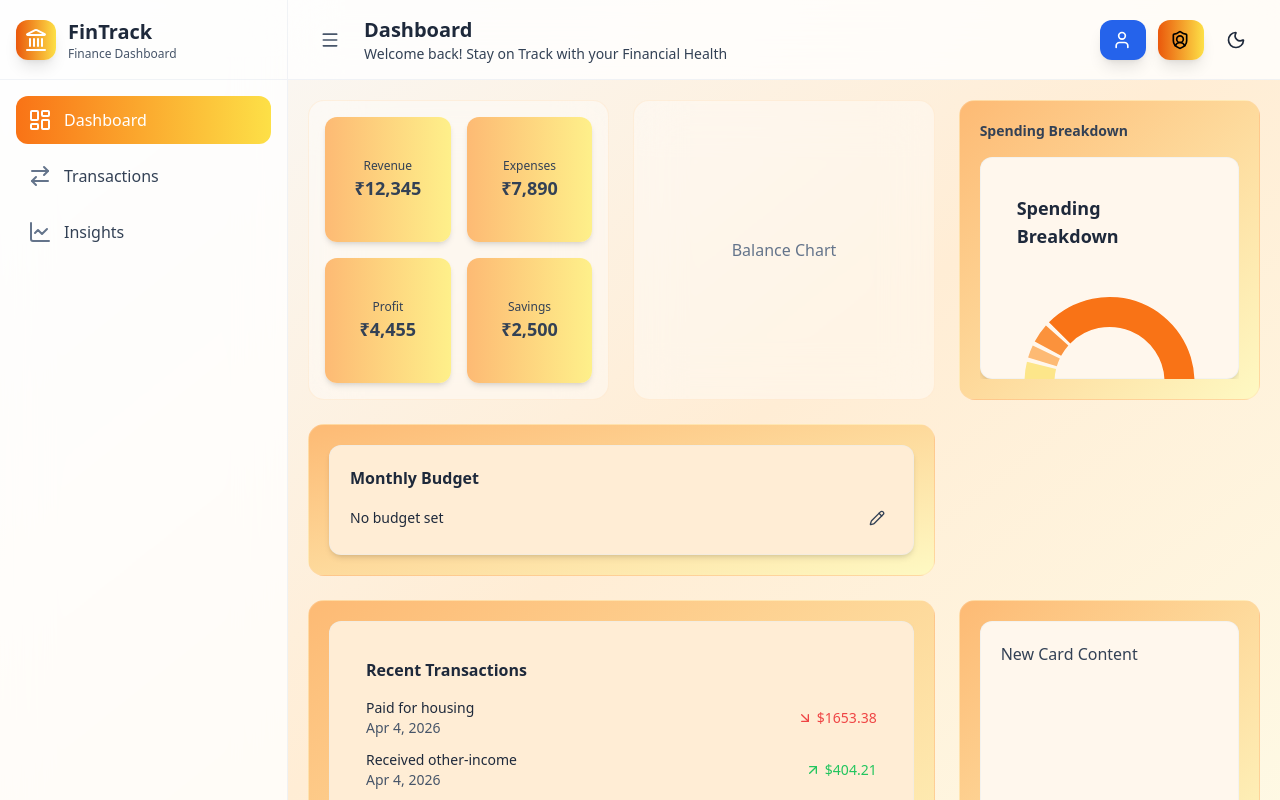
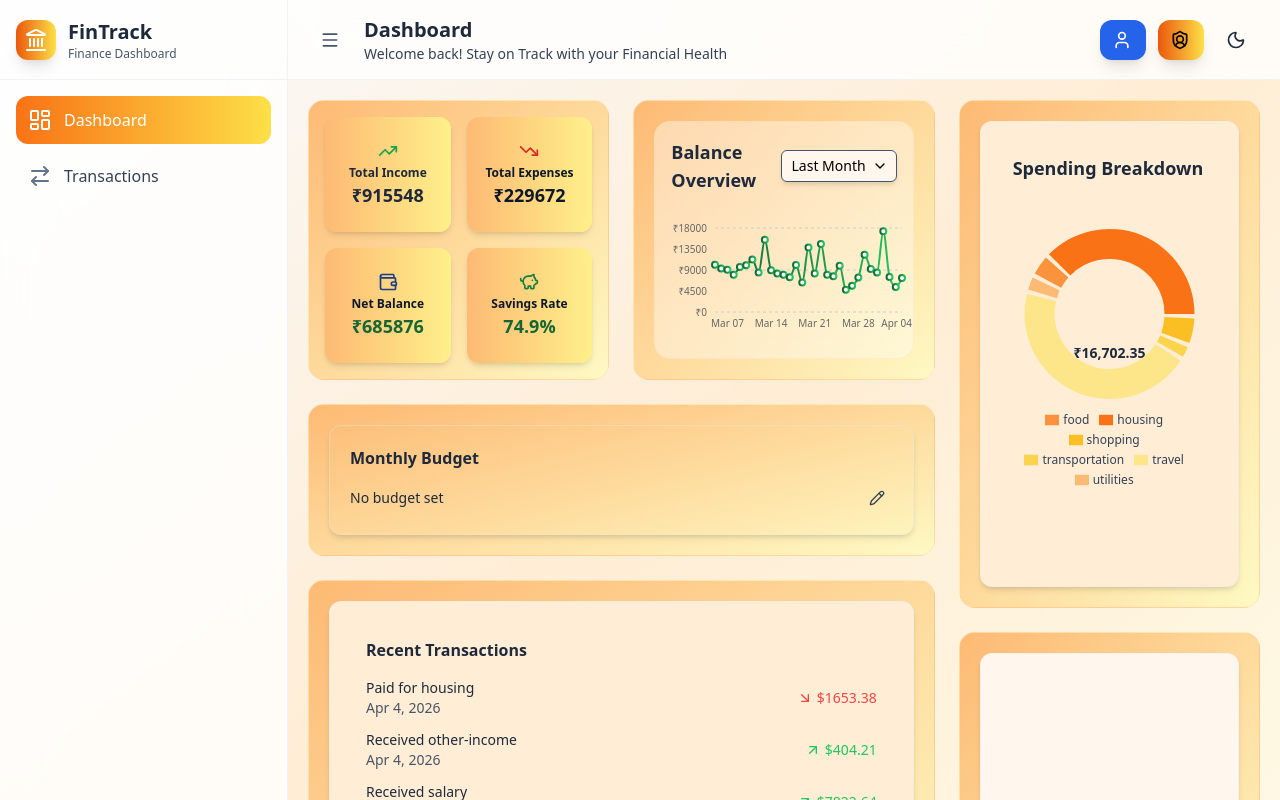
Before and after one commit to suhritaaa5/fintrack-financedashboard, a React (Vite) app: page / in a window 1280 px wide. Shown: the top 800 px of the page. Built offline with nearby package versions, Linux system fonts and the light colour scheme.

Commit message:
fix: layout

```diff
--- a/src/App.jsx
+++ b/src/App.jsx
@@ -1,7 +1,6 @@
 import React from 'react'
 import { Route, Routes } from 'react-router-dom'
 import Dashboard from './pages/Dashboard'
-import Insights from './pages/Insights'
 import Transactions from './pages/Transactions'
 import Layout from './layout/Layout'
 import { Toaster } from "react-hot-toast";
@@ -17,7 +16,7 @@ const App = () => {
         <Routes>
           <Route element={<Layout />}>
             <Route path="/" element={<Dashboard />} />
-            <Route path="/insights" element={<Insights />} />
+
             <Route path="/transactions" element={<Transactions />} />
           </Route>
         </Routes>
--- /dev/null
+++ b/src/components/BalanceChart.jsx
@@ -0,0 +1,165 @@
+"use client";
+
+import { useState, useMemo } from "react";
+import {
+  LineChart,
+  Line,
+  XAxis,
+  YAxis,
+  CartesianGrid,
+  Tooltip,
+  ResponsiveContainer,
+} from "recharts";
+import { format, subDays, startOfDay, endOfDay } from "date-fns";
+import { Card, CardContent, CardHeader, CardTitle } from "./ui/card";
+import {
+  Select,
+  SelectContent,
+  SelectItem,
+  SelectTrigger,
+  SelectValue,
+} from "./ui/select";
+
+const DATE_RANGES = {
+  "7D": { label: "Last 7 Days", days: 7 },
+  "1M": { label: "Last Month", days: 30 },
+  "3M": { label: "Last 3 Months", days: 90 },
+  "6M": { label: "Last 6 Months", days: 180 },
+  ALL: { label: "All Time", days: null },
+};
+
+export default function BalanceChart({ transactions }) {
+  const [dateRange, setDateRange] = useState("1M");
+
+  const filteredData = useMemo(() => {
+    if (!transactions || transactions.length === 0) return [];
+
+    const range = DATE_RANGES[dateRange];
+    const now = new Date();
+
+    const startDate = range.days
+      ? startOfDay(subDays(now, range.days))
+      : startOfDay(new Date(0));
+
+    const filtered = transactions.filter(
+      (t) =>
+        new Date(t.date) >= startDate &&
+        new Date(t.date) <= endOfDay(now),
+    );
+
+    const grouped = filtered.reduce((acc, t) => {
+      const key = format(new Date(t.date), "yyyy-MM-dd");
+      const label = format(new Date(t.date), "MMM dd");
+
+      if (!acc[key]) {
+        acc[key] = { date: label, sortKey: key, income: 0, expense: 0 };
+      }
+
+      if (t.type === "INCOME") acc[key].income += t.amount;
+      else acc[key].expense += t.amount;
+
+      return acc;
+    }, {});
+
+    return Object.values(grouped)
+      .map((day) => ({
+        date: day.date,
+        balance: day.income - day.expense,
+        sortKey: day.sortKey,
+      }))
+      .sort((a, b) => new Date(a.sortKey) - new Date(b.sortKey));
+  }, [transactions, dateRange]);
+
+  return (
+    <Card className="h-full w-full flex flex-col
+      bg-white/40 dark:bg-slate-900/40 backdrop-blur-xl
+      rounded-2xl border border-orange-200/30 dark:border-slate-700/40">
+
+      {/* Header */}
+      <CardHeader className="flex flex-row items-center justify-between space-y-0 pb-2">
+        <CardTitle className="text-lg font-bold text-slate-800 dark:text-white">
+          Balance Overview
+        </CardTitle>
+
+        <Select value={dateRange} onValueChange={setDateRange}>
+          <SelectTrigger className="w-[130px] bg-orange-50 dark:bg-slate-700 border border-slate-600 shadow-md rounded-md text-sm">
+            <SelectValue />
+          </SelectTrigger>
+
+          <SelectContent className="bg-orange-50 dark:bg-slate-800 border border-orange-100 dark:border-slate-600 shadow-lg rounded-md">
+            {Object.entries(DATE_RANGES).map(([key, { label }]) => (
+              <SelectItem
+                key={key}
+                value={key}
+                className="cursor-pointer"
+              >
+                {label}
+              </SelectItem>
+            ))}
+          </SelectContent>
+        </Select>
+      </CardHeader>
+
+      {/* Chart */}
+      <CardContent className="flex-1 p-0">
+        <div className="w-full h-full">
+          {filteredData.length === 0 ? (
+            <div className="h-full flex items-center justify-center text-slate-500 dark:text-slate-400 text-sm">
+              No data in this range
+            </div>
+          ) : (
+            <ResponsiveContainer width="100%" height="100%">
+              <LineChart
+                data={filteredData}
+                margin={{ top: 10, right: 10, left: 0, bottom: 0 }}
+              >
+                <defs>
+                  <linearGradient id="balanceGradient" x1="0" y1="0" x2="1" y2="0">
+                    <stop offset="0%" stopColor="#166534" />
+                    <stop offset="100%" stopColor="#22c55e" />
+                  </linearGradient>
+                </defs>
+
+                <CartesianGrid strokeDasharray="3 3" vertical={false} />
+
+                <XAxis
+                  dataKey="date"
+                  fontSize={10}
+                  tickLine={false}
+                  axisLine={false}
+                />
+
+                <YAxis
+                  fontSize={10}
+                  tickLine={false}
+                  axisLine={false}
+                  tickFormatter={(value) => `₹${value}`}
+                />
+
+                <Tooltip
+                  formatter={(value) => [`₹${value}`, "Balance"]}
+                  contentStyle={{
+                    backgroundColor: "rgba(255,255,255,0.9)",
+                    backdropFilter: "blur(6px)",
+                    border: "1px solid rgba(255,165,0,0.2)",
+                    borderRadius: "10px",
+                  }}
+                />
+
+                <Line
+                  type="monotone"
+                  dataKey="balance"
+                  stroke="url(#balanceGradient)"
+                  strokeWidth={2}
+                  dot={{ r: 3 }}
+                  activeDot={{ r: 5 }}
+                  animationDuration={800}
+                />
+              </LineChart>
+            </ResponsiveContainer>
+          )}
+        </div>
+      </CardContent>
+    </Card>
+  );
+}
--- a/src/components/Sidebar.jsx
+++ b/src/components/Sidebar.jsx
@@ -2,7 +2,7 @@ import React, { useState } from "react";
 import { useLocation, useNavigate } from "react-router-dom";
 import {
   ArrowRightLeft,
-  ChartLine,
+
   Landmark,
   LayoutDashboard,
   Lightbulb,
@@ -19,11 +19,7 @@ const menuItems = [
     icon: ArrowRightLeft,
     label: "Transactions",
   },
-  {
-    id: "insights",
-    icon: ChartLine,
-    label: "Insights",
-  },
+
 ];
 
 const Sidebar = ({ collapsed, onToggle, currentPage, onPageChange }) => {
--- a/src/components/TransactionChart.jsx
+++ b/src/components/TransactionChart.jsx
@@ -84,7 +84,7 @@ export default function TransactionChart({ transactions }) {
           Transaction Overview
         </CardTitle>
         <Select value={dateRange} onValueChange={setDateRange}>
-          <SelectTrigger className="w-[140px] bg-orange-50 dark:bg-slate-700 border dark:border-slate-600 shadow-md rounded-md text-slate-900 dark:text-slate-200">
+          <SelectTrigger className="w-[140px] bg-orange-50 dark:bg-slate-700 border  border-slate-600 shadow-md rounded-md text-slate-900 dark:text-slate-200">
             <SelectValue placeholder="Select range" />
           </SelectTrigger>
 
--- /dev/null
+++ b/src/data/dashboardStats.js
@@ -0,0 +1,36 @@
+export const getDashboardStats = (transactions) => {
+  let income = 0;
+  let expense = 0;
+  const categoryMap = {};
+
+  transactions.forEach((t) => {
+    if (t.type === "INCOME") {
+      income += t.amount;
+    } else {
+      expense += t.amount;
+      categoryMap[t.category] =
+        (categoryMap[t.category] || 0) + t.amount;
+    }
+  });
+
+  let topCategory = null;
+  let max = 0;
+
+  for (const cat in categoryMap) {
+    if (categoryMap[cat] > max) {
+      max = categoryMap[cat];
+      topCategory = cat;
+    }
+  }
+
+  const net = income - expense;
+  const savingsRate = income > 0 ? (net / income) * 100 : 0;
+
+  return {
+    income,
+    expense,
+    net,
+    savingsRate,
+    topCategory,
+  };
+};
--- a/src/pages/Dashboard.jsx
+++ b/src/pages/Dashboard.jsx
@@ -1,152 +1,215 @@
-import React from "react";
+import {
+  TrendingUp,
+  TrendingDown,
+  Wallet,
+  PieChart,
+  PiggyBank,
+} from "lucide-react";
+import React, { useMemo } from "react";
 import { useApp } from "../context/AppContext";
 import { getCurrentBudget } from "../data/budget";
 import { BudgetProgress } from "../components/BudgetProgress";
 import RecentTransactions from "../components/RecentTransactions";
 import ExpensePieChart from "../components/ExpensePieChart";
+import { getDashboardStats } from "../data/dashboardStats";
+import BalanceChart from "../components/BalanceChart";
+
+
 const Dashboard = () => {
   const { transactions } = useApp();
+
   const { budget, currentExpenses, percentageUsed } =
     getCurrentBudget(transactions);
 
+
+  const stats = useMemo(() => {
+    return getDashboardStats(transactions);
+  }, [transactions]);
   return (
-    <div className="grid grid-cols-1 sm:grid-cols-2 lg:grid-cols-3 gap-6">
-      {/* CARD 1 (Boxes) */}
+    <div className="grid lg:grid-cols-3 gap-6">
 
-      <div
-        className="min-h-[220px] sm:min-h-[250px] lg:min-h-[280px] p-4
-                bg-white/40 dark:bg-slate-900/40 backdrop-blur-xl rounded-2xl
-                border border-orange-200/30 dark:border-slate-700/40"
-      >
+      {/* LEFT SIDE */}
+      <div className="lg:col-span-2 grid grid-cols-1 sm:grid-cols-2 gap-6">
+
+        {/* CARD 1 (4 boxes) */}
+        <div className="min-h-[220px] sm:min-h-[250px] lg:min-h-[280px] p-4
+bg-gradient-to-br from-orange-300 to-yellow-100
+dark:from-slate-800/70 dark:via-slate-800/50 dark:to-slate-900/60
+backdrop-blur-xl rounded-2xl border border-orange-200/40
+dark:border-slate-700/50">
+
           <div className="grid grid-cols-2 gap-4 h-full">
-          {/* BOX 1 */}
 
-          <div
-            className="bg-gradient-to-r from-orange-300 to-yellow-200 dark:from-orange-500 dark:to-yellow-200
-                    rounded-xl flex flex-col items-center justify-center text-sm font-medium
-                    text-slate-700 dark:text-white p-4 shadow-md
-                    transition-transform duration-200 transform hover:scale-105 hover:brightness-110"
-          >
-            <p className="text-xs">Revenue</p>
-            <p className="text-lg font-semibold">₹12,345</p>
+            {/* Income */}
+            <div className="bg-gradient-to-r from-orange-300 to-yellow-200
+    dark:from-orange-500 dark:to-yellow-200
+    rounded-xl flex flex-col items-center justify-center
+    p-4 shadow-md hover:scale-105 transition">
+
+              <TrendingUp className="h-5 w-5 text-green-600 mb-1" />
+
+              <p className="text-xs font-bold text-slate-800 ">
+                Total Income
+              </p>
+
+              <p className="text-lg font-bold text-slate-800 ">
+                ₹{stats.income.toFixed(0)}
+              </p>
             </div>
 
-          {/* BOX 2 */}
+            {/* Expense */}
+            <div className="bg-gradient-to-r from-orange-300 to-yellow-200
+    dark:from-orange-500 dark:to-yellow-200
+    rounded-xl flex flex-col items-center justify-center
+    p-4 shadow-md hover:scale-105 transition">
 
-          <div
-            className="bg-gradient-to-r from-orange-300 to-yellow-200 dark:from-orange-500 dark:to-yellow-200
-                    rounded-xl flex flex-col items-center justify-center text-sm font-medium
-                    text-slate-700 dark:text-white p-4 shadow-md
-                    transition-transform duration-200 transform hover:scale-105 hover:brightness-110"
-          >
-            <p className="text-xs">Expenses</p>
-            <p className="text-lg font-semibold">₹7,890</p>
+              <TrendingDown className="h-5 w-5 text-red-600 mb-1" />
+
+              <p className="text-xs font-bold text-slate-900 ">
+                Total Expenses
+              </p>
+
+              <p className="text-lg font-bold text-slate-900 ">
+                ₹{stats.expense.toFixed(0)}
+              </p>
             </div>
 
-          {/* BOX 3 */}
-          <div
-            className="bg-gradient-to-r from-orange-300 to-yellow-200 dark:from-orange-500 dark:to-yellow-200
-                    rounded-xl flex flex-col items-center justify-center text-sm font-medium
-                    text-slate-700 dark:text-white p-4 shadow-md
-                    transition-transform duration-200 transform hover:scale-105 hover:brightness-110"
-          >
-            <p className="text-xs">Profit</p>
-            <p className="text-lg font-semibold">₹4,455</p>
+            {/* Net Balance */}
+            <div className="bg-gradient-to-r from-orange-300 to-yellow-200
+    dark:from-orange-500 dark:to-yellow-200
+    rounded-xl flex flex-col items-center justify-center
+    p-4 shadow-md hover:scale-105 transition">
+
+              <Wallet className="h-5 w-5 text-blue-900 mb-1" />
+
+              <p className="text-xs font-bold text-slate-900 ">
+                Net Balance
+              </p>
+
+              <p className={`text-lg font-bold ${stats.net >= 0 ? "text-green-800" : "text-red-600"
+                }`}>
+                ₹{stats.net.toFixed(0)}
+              </p>
             </div>
 
-          {/* BOX 4 */}
-          <div
-            className="bg-gradient-to-r from-orange-300 to-yellow-200 dark:from-orange-500 dark:to-yellow-200
-                    rounded-xl flex flex-col items-center justify-center text-sm font-medium
-                    text-slate-700 dark:text-white p-4 shadow-md
-                    transition-transform duration-200 transform hover:scale-105 hover:brightness-110"
-          >
-            <p className="text-xs">Savings</p>
-            <p className="text-lg font-semibold">₹2,500</p>
+            {/* Savings Rate */}
+            <div className="bg-gradient-to-r from-orange-300 to-yellow-200
+    dark:from-orange-500 dark:to-yellow-200
+    rounded-xl flex flex-col items-center justify-center
+    p-4 shadow-md hover:scale-105 transition">
+
+              <PiggyBank className="h-5 w-5 text-green-700 mb-1" />
+
+              <p className="sm:text-xs font-bold text-slate-900 ">
+                Savings Rate
+              </p>
+
+              <p className="text-lg font-bold text-green-800 ">
+                {stats.savingsRate.toFixed(1)}%
+              </p>
             </div>
+
           </div>
         </div>
 
+        {/* CARD 2 (Balance Chart) */}
+        <div className="min-h-[220px] sm:min-h-[250px] lg:min-h-[280px] p-5
+  bg-gradient-to-br from-orange-300 to-yellow-100
+          dark:from-slate-800/70 dark:via-slate-800/50 backdrop-blur-xl rounded-2xl
+  border border-orange-200/40
+          dark:border-slate-700/50
+  flex flex-col">
 
-      {/* CARD 2 (Balance Chart) */}
-      <div className="min-h-[220px] sm:min-h-[250px] lg:min-h-[280px] p-5 bg-white/40 dark:bg-slate-900/40 backdrop-blur-xl rounded-2xl border border-orange-200/30 dark:border-slate-700/40 flex items-center justify-center">
-        <p className="text-slate-500 dark:text-slate-400">Balance Chart</p>
+          {/* Chart container */}
+          <div className="flex-1 w-full h-full">
+            <BalanceChart transactions={transactions} />
           </div>
 
-
-      {/* CARD 3 (Spending Breakdown) */}
-<div className="bg-gradient-to-br from-orange-300 to-yellow-100 dark:from-slate-800/70 dark:via-slate-800/50 dark:to-slate-900/60
-                backdrop-blur-xl rounded-2xl border border-orange-200/40 dark:border-slate-700/50 p-5 flex flex-col
-                lg:h-[300px]">
-  <h3 className="text-sm font-semibold text-slate-700 dark:text-white mb-4">
-    Spending Breakdown
-  </h3>
-  <div className="flex-1 overflow-hidden">
-    <div className="h-full bg-orange-50 dark:bg-slate-900/80 rounded-xl border border-slate-200/40 dark:border-slate-700/40 p-4 sm:p-5 shadow-md transition-all duration-300 hover:shadow-xl">
-      <ExpensePieChart />
-    </div>
-  </div>
         </div>
 
+        {/* CARD 4 (Monthly Budget - wide) */}
+        <div className="sm:col-span-2 bg-gradient-to-br from-orange-300 to-yellow-100
+          dark:from-slate-800/70 dark:via-slate-800/50 dark:to-slate-900/60
+          backdrop-blur-xl rounded-2xl border border-orange-200/40
+          dark:border-slate-700/50 p-5">
 
+          <div className="bg-orange-00 dark:bg-slate-900/80 rounded-xl
+            border border-slate-200/40 dark:border-slate-700/40
+            p-4 sm:p-5 shadow-md">
 
-      {/* CARD 4 (Monthly Budget) */}
-      <div
-        className=" col-span-1 sm:col-span-2 lg:col-span-2  bg-gradient-to-br from-orange-300  to-yellow-100  dark:from-slate-800/70 dark:via-slate-800/50 dark:to-slate-900/60
-    backdrop-blur-xl  rounded-2xl  border border-orange-200/40 dark:border-slate-700/50  p-5 "
-      >
-        {/* Inner Card */}
-        <div
-          className=" bg-orange-100 dark:bg-slate-900/80  rounded-xl border border-slate-200/40 dark:border-slate-700/40
-      p-4 sm:p-5 shadow-md transition-all duration-300 hover:shadow-xl
-    "
-        >
             <BudgetProgress
               budget={budget}
               currentExpenses={currentExpenses}
               percentageUsed={percentageUsed}
             />
+
           </div>
         </div>
 
-      {/* NEW CARD beside Recent Transactions */}
+        {/* CARD 5 (Transactions - wide) */}
+        <div className="sm:col-span-2 bg-gradient-to-br from-orange-300 to-yellow-100
+          dark:from-slate-800/70 dark:via-slate-800/50 dark:to-slate-900/60
+          backdrop-blur-xl rounded-2xl border border-orange-200/40
+          dark:border-slate-700/50 p-5 flex flex-col">
 
+          <div className="flex-1">
+            <div className="h-full bg-orange-100 dark:bg-slate-900/80
+              rounded-xl border border-slate-200/40 dark:border-slate-700/40
+              p-4 sm:p-5 shadow-md overflow-y-auto">
 
-      {/* CARD 5 (Transactions) */}
-      <div
-        className="col-span-1 sm:col-span-2 lg:col-span-2  bg-gradient-to-br from-orange-300  to-yellow-100
-             dark:from-slate-800/70 dark:via-slate-800/50 dark:to-slate-900/60 backdrop-blur-xl rounded-2xl
-              border border-orange-200/40 dark:border-slate-700/50
-              p-5 flex flex-col"
-      >
-        {/* Container */}
-        <div className="flex-1 overflow-hidden">
+              <RecentTransactions />
 
-          {/* INNER DABBA (same as Card 4) */}
-          <div
-            className="h-full  bg-orange-100 dark:bg-slate-900/80  rounded-xl border border-slate-200/40 dark:border-slate-700/40
-                p-4 sm:p-5 shadow-md  transition-all duration-300 hover:shadow-xl overflow-y-auto"
-          >
-            <RecentTransactions />
+            </div>
+          </div>
+
+        </div>
+
+      </div>
+
+      {/* RIGHT SIDE */}
+      <div className="flex flex-col gap-6">
+
+        {/* SPENDING */}
+        <div className="bg-gradient-to-br from-orange-300 to-yellow-100
+dark:from-slate-800/70 dark:via-slate-800/50 dark:to-slate-900/60
+backdrop-blur-xl rounded-2xl border border-orange-200/40
+dark:border-slate-700/50 p-5 flex flex-col flex-[1.5] min-h-[340px]">
+
+          <div className="flex-1">
+            <div className="w-full h-full bg-orange-100 dark:bg-slate-900/80
+      rounded-xl border border-slate-200/40 dark:border-slate-700/40
+      p-4 shadow-md flex items-center justify-center">
+
+              <div className="w-full h-full">
+                <ExpensePieChart />
               </div>
 
             </div>
           </div>
-      <div className="bg-gradient-to-br from-orange-300 to-yellow-100 dark:from-slate-800/70 dark:via-slate-800/50 dark:to-slate-900/60
-                backdrop-blur-xl rounded-2xl border border-orange-200/40 dark:border-slate-700/50 p-5 flex flex-col
-                lg:h-[300px]">
-  <div className="flex-1 overflow-hidden">
-    <div className="h-full bg-orange-50 dark:bg-slate-900/80 rounded-xl border border-slate-200/40 dark:border-slate-700/40 p-4 sm:p-5 shadow-md transition-all duration-300 hover:shadow-xl">
-      <p className="text-slate-700 dark:text-white">New Card Content</p>
-    </div>
-  </div>
-</div>
-
 
         </div>
 
+        {/* NEW SMALL CARD */}
+        <div className="bg-gradient-to-br from-orange-300 to-yellow-100
+          dark:from-slate-800/70 dark:via-slate-800/50 dark:to-slate-900/60
+          backdrop-blur-xl rounded-2xl border border-orange-200/40
+          dark:border-slate-700/50 p-5 flex flex-col flex-1">
 
+          <div className="bg-orange-50 dark:bg-slate-900/80
+            rounded-xl border border-slate-200/40 dark:border-slate-700/40
+            p-4 shadow-md h-full flex items-center justify-center">
 
+            <p className="text-slate-700 dark:text-white">
+              New Card Content
+            </p>
+
+          </div>
+
+        </div>
+
+      </div>
+
+    </div>
   );
 };
 
--- a/src/pages/Insights.jsx
+++ /dev/null
@@ -1,11 +0,0 @@
-import React from 'react'
-
-const Insights = () => {
-  return (
-    <div>
-      insights
-    </div>
-  )
-}
-
-export default Insights
```
Also changed, not shown: src/pages/Transactions.jsx (line endings or trailing spaces). Lines whose indentation alone changed are shown as unchanged.
